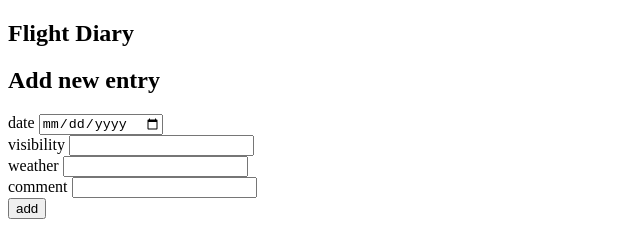
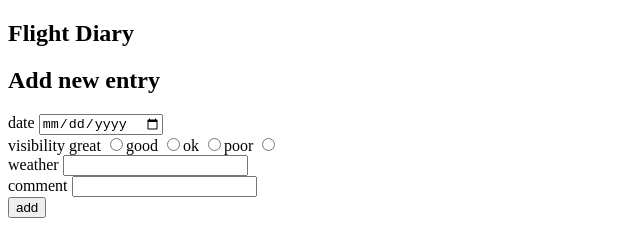
Before and after one commit to shamaanikala/FullStack-HY-k2023-osa9, a React (Create React App) app in the folder flight-diary-frontend/: page / in a window 1280 px wide. Shown: the top 225 px of the page, without its empty margins (0-640 px from the left). Built offline with nearby package versions, Linux system fonts and the light colour scheme; no server answers.

Commit message:
9.19 Visibility radiobuttons to the form

```diff
--- a/flight-diary-frontend/src/components/DiaryEntryForm.tsx
+++ b/flight-diary-frontend/src/components/DiaryEntryForm.tsx
@@ -1,6 +1,6 @@
 import React, { useState } from "react";
 import { createDiaryEntry } from "../services/diaryService";
-import { NewDiaryEntryFormProps } from "../types";
+import { NewDiaryEntryFormProps, Visibility, Weather } from "../types";
 import DiaryEntryFormErrorMessage from "./DiaryEntryFormError";
 import axios from "axios";
 
@@ -56,6 +56,42 @@ const DiaryEntryForm = (props: NewDiaryEntryFormProps) => {
     }, 5000);
   };
 
+  // accroding to
+  // https://developer.mozilla.org/en-US/docs/Web/JavaScript/Enumerability_and_ownership_of_properties#traversing_object_properties
+  // for ... in should be possible with Enum
+  // for (const vis in Visibility) {
+  //   console.log(vis); // works fine!
+  // }
+
+  // eslint dispable any, I know what I'm doing
+  // eslint-disable-next-line @typescript-eslint/no-explicit-any
+  const getEnumValues = (enumObject: any): string[] => {
+    const values = [];
+    // for ... in loops throught the keys...
+    for (const val in enumObject) {
+      // some one must get the value with
+      // console.log(enumObject[val]);
+      values.push(enumObject[val]);
+    }
+    return values;
+  }
+
+  const VisibilityRadioButtons = () => {
+    const values = getEnumValues(Visibility);
+    return (
+      <>
+        {values.map(v =>
+          <span key={v}>
+            {v} <input
+              type="radio"
+              name="visibility"
+              onChange={() => console.log(v)} />
+          </span>
+        )}
+      </>
+    );
+  };
+
   return (
     <div>
       <h2>Add new entry</h2>
@@ -68,7 +104,7 @@ const DiaryEntryForm = (props: NewDiaryEntryFormProps) => {
             date <input value={date} type="date" onChange={(event) => setDate(event.target.value)} />
           </div>
           <div>
-            visibility <input value={visibility} onChange={(event) => setVisibility(event.target.value)} />
+            visibility <VisibilityRadioButtons />
           </div>
           <div>
             weather <input value={weather} onChange={(event) => setWeather(event.target.value)} />
```
